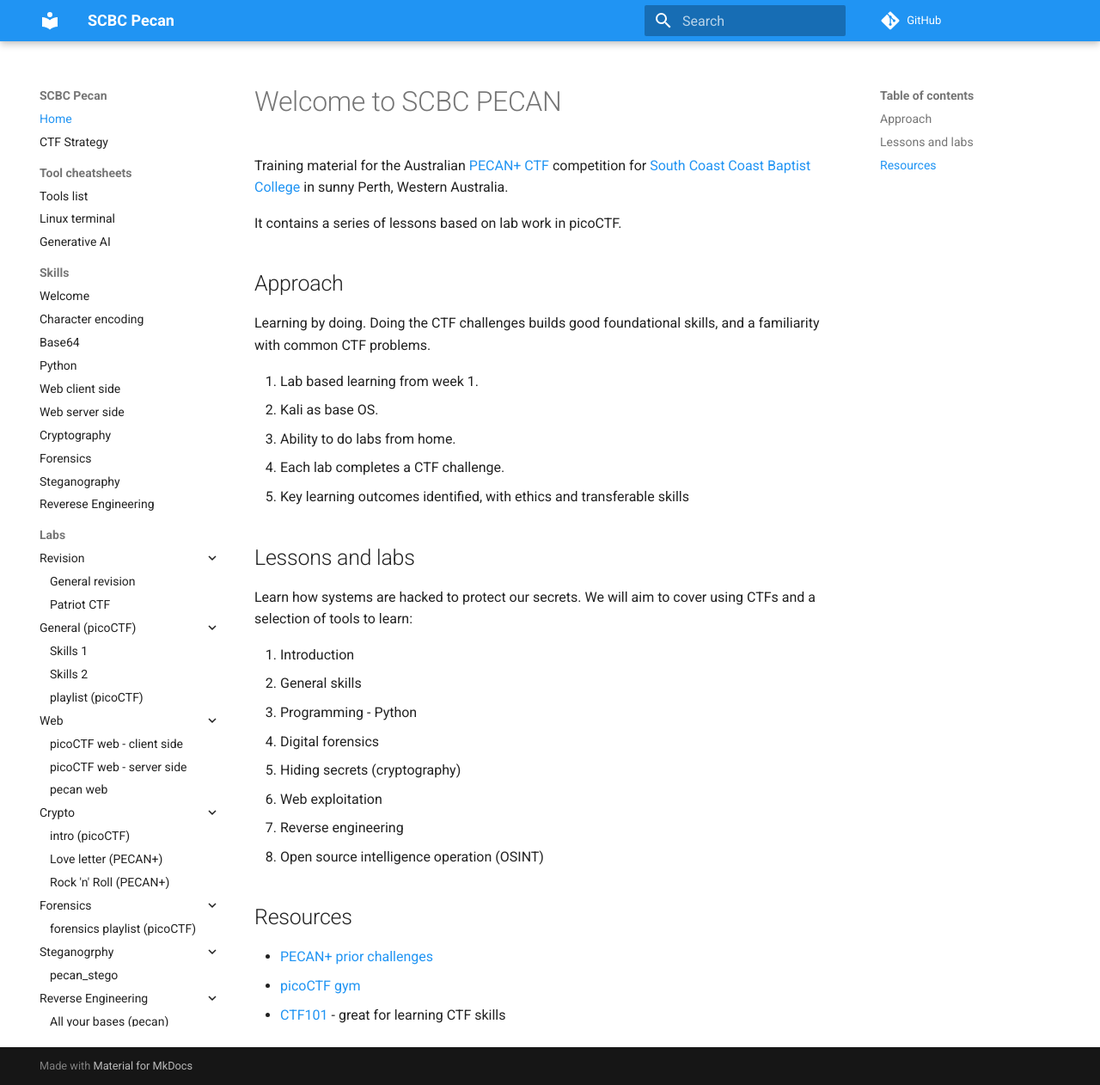
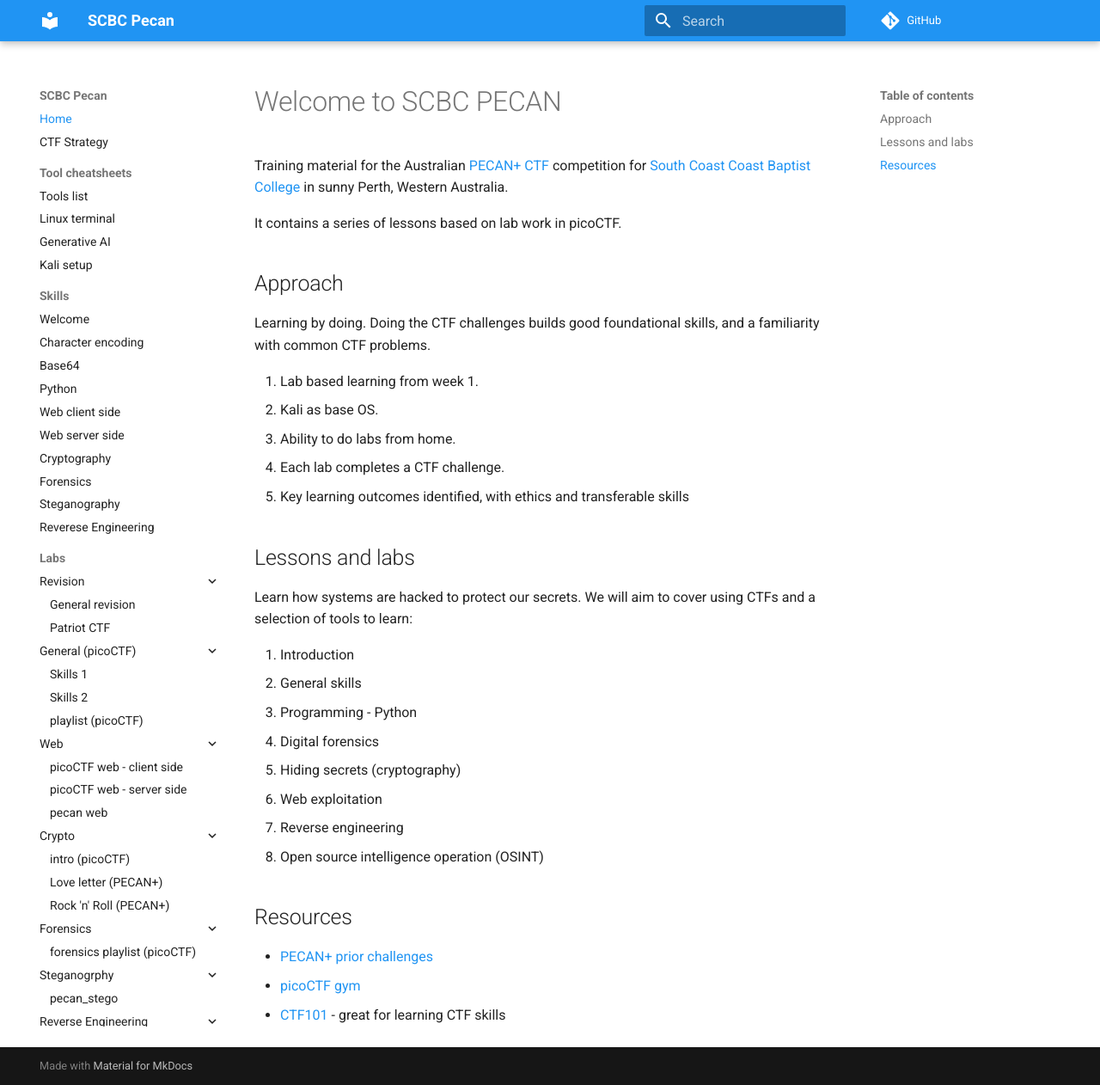
Before and after one commit to ding0t/scbc_pecan, an MkDocs documentation site: the page built from docs/README.md, in a window 1280 px wide and 1262 px high. Shown: the whole window at 86% size. Built offline with MkDocs 1.6.1 and Material for MkDocs 9.7.7, drawn with Linux system fonts in a browser that asks for light colours; comment, search, counter and statistics services are not loaded.

Commit message:
add kali.md

```diff
--- a/mkdocs.yml
+++ b/mkdocs.yml
@@ -13,6 +13,7 @@
     - Tools list: './lessons/tools.md'
     - Linux terminal: './lessons/linux_shell.md'
     - Generative AI: './lessons/ai_coding.md'
+    - Kali setup: './labs/kali.md'
 
   - Skills:
     - Welcome: './lessons/01_intro.md'
```
